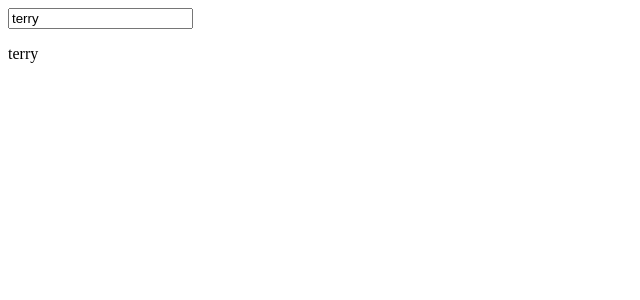
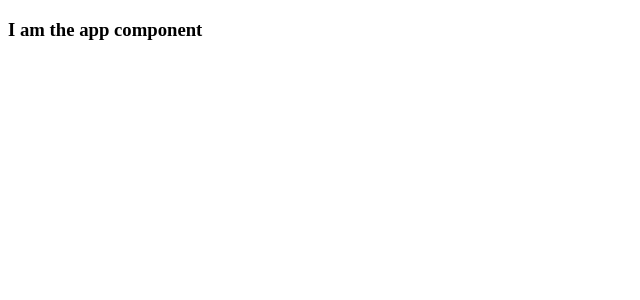
Before and after one commit to Terence1991/first-angular-project-, an Angular app: page / in a window 1280 px wide. Shown: the top 300 px of the page, without its empty margins (0-640 px from the left). Built offline with nearby package versions, Linux system fonts and the light colour scheme.

Commit message:
first angular component

```diff
--- a/angular.json
+++ b/angular.json
@@ -80,6 +80,7 @@
             "tsConfig": "src/tsconfig.spec.json",
             "karmaConfig": "src/karma.conf.js",
             "styles": [
+              "node_modules/bootstrap/dist/css/bootstrap.min.css",
               "src/styles.css"
             ],
             "scripts": [],
--- a/package.json
+++ b/package.json
@@ -19,6 +19,7 @@
     "@angular/platform-browser": "~7.2.0",
     "@angular/platform-browser-dynamic": "~7.2.0",
     "@angular/router": "~7.2.0",
+    "bootstrap": "^3.4.1",
     "core-js": "^2.5.4",
     "rxjs": "~6.3.3",
     "tslib": "^1.9.0",
--- a/src/app/app.component.html
+++ b/src/app/app.component.html
@@ -1,2 +1 @@
-<input type="text" [(ngModel)]="name">
-<p>{{ name }}</p>
+<h3>I am the app component</h3>
--- a/src/app/app.component.ts
+++ b/src/app/app.component.ts
@@ -6,6 +6,5 @@
   styleUrls: ['./app.component.css']
 })
 export class AppComponent {
-  title = 'my-first-project';
-  name = "terry"
+
 }
--- a/src/app/app.module.ts
+++ b/src/app/app.module.ts
@@ -1,6 +1,6 @@
 import { BrowserModule } from '@angular/platform-browser';
 import { NgModule } from '@angular/core';
-import { FormsModule } from '@angular/forms'
+
 
 import { AppComponent } from './app.component';
 
@@ -9,8 +9,7 @@
     AppComponent
   ],
   imports: [
-    BrowserModule,
-    FormsModule
+    BrowserModule
   ],
   providers: [],
   bootstrap: [AppComponent]
--- /dev/null
+++ b/src/app/server/server.component.html
@@ -0,0 +1 @@
+<h3> I am the app server component</h3>
```
Also changed, not shown: src/app/server/server.component.ts (added, +11 -0 lines), 1 other file (tests, documents, lock files or other folders).
